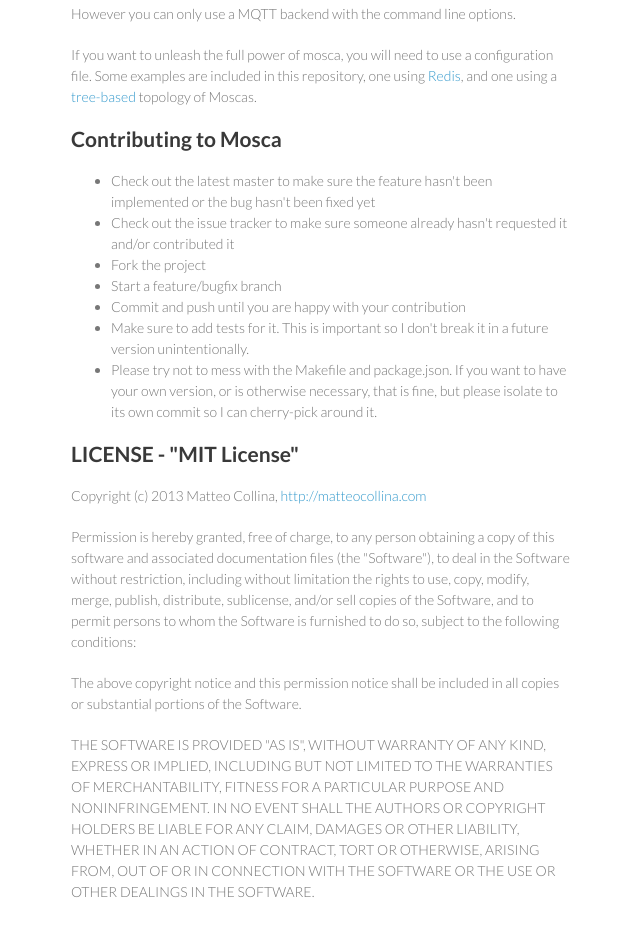
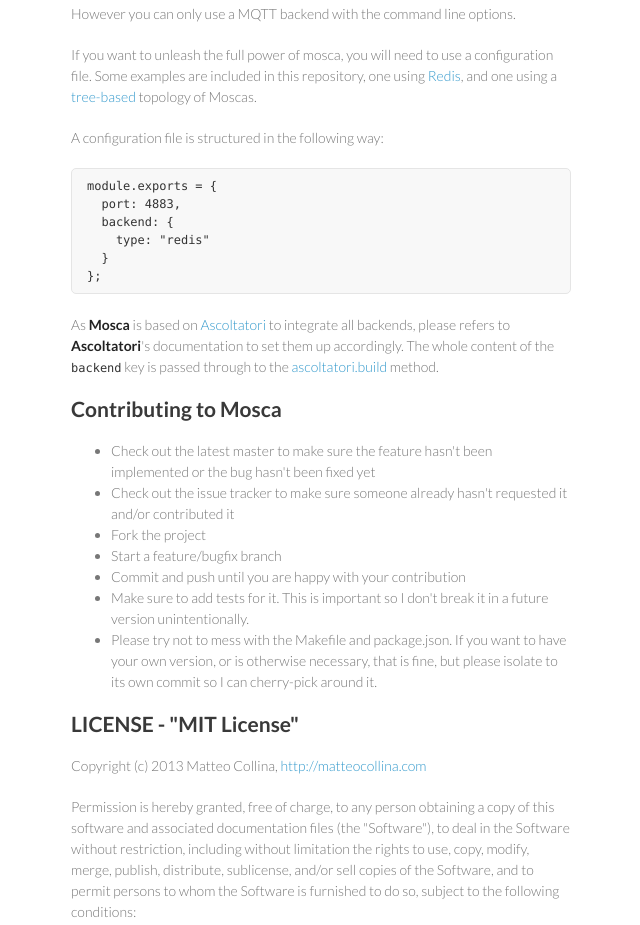
Before and after one commit to moscajs/mosca, a plain HTML site: page index.html in a window 1280 px wide. Shown: the part 1400-2325 px from the top of the page, without its empty margins (499-1139 px from the left). Drawn offline with Linux system fonts and the light colour scheme.

```diff
--- a/index.html
+++ b/index.html
@@ -103,6 +103,24 @@
 and one using a
 <a href="https://github.com/mcollina/mosca/tree/master/examples/mosca-tree">tree-based</a> topology of Moscas.</p>
 
+<p>A configuration file is structured in the following way:</p>
+
+<pre><code>module.exports = {
+  port: 4883,
+  backend: {
+    type: "redis"
+  }
+};
+</code></pre>
+
+<p>As <strong>Mosca</strong> is based on
+<a href="http://mcollina.github.com/ascoltatori/">Ascoltatori</a> to integrate
+all backends, please refers to <strong>Ascoltatori</strong>'s documentation to set
+them up accordingly.
+The whole content of the <code>backend</code> key is passed through to the
+<a href="http://mcollina.github.com/ascoltatori/docs/ascoltatori.js.html#build">ascoltatori.build</a>
+method.</p>
+
 <h2>Contributing to Mosca</h2>
 
 <ul>
```
Also changed, not shown: params.json (+1 -1 lines).
